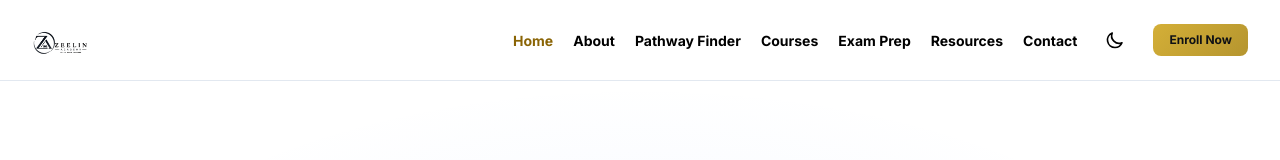
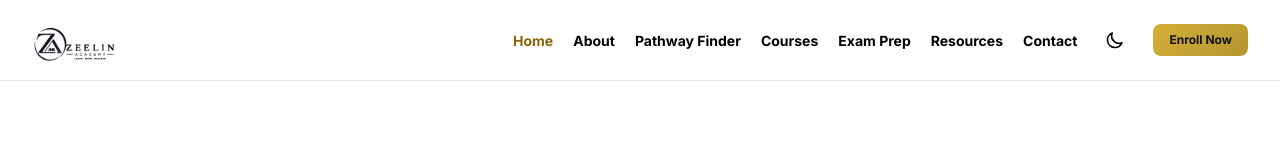
Before and after one commit to WID-LTD/zeelin-academy, a Next.js app in the folder frontend/: page / in a window 1280 px wide. Shown: the top 160 px of the page. Built offline with nearby package versions, Linux system fonts and the light colour scheme; a web font is replaced by a local one.

Commit message:
Double logo size in Header to width 300 and height 300

```diff
--- a/frontend/src/components/Header.tsx
+++ b/frontend/src/components/Header.tsx
@@ -21,9 +21,9 @@ export default function Header() {
             <Image
               src="/logo.png"
               alt="Zeelin Academy Logo"
-              width={150}
-              height={150}
-              className="max-h-16 w-auto object-contain logo-filter-theme"
+              width={300}
+              height={300}
+              className="max-h-24 w-auto object-contain logo-filter-theme"
               priority
             />
           </Link>
```
